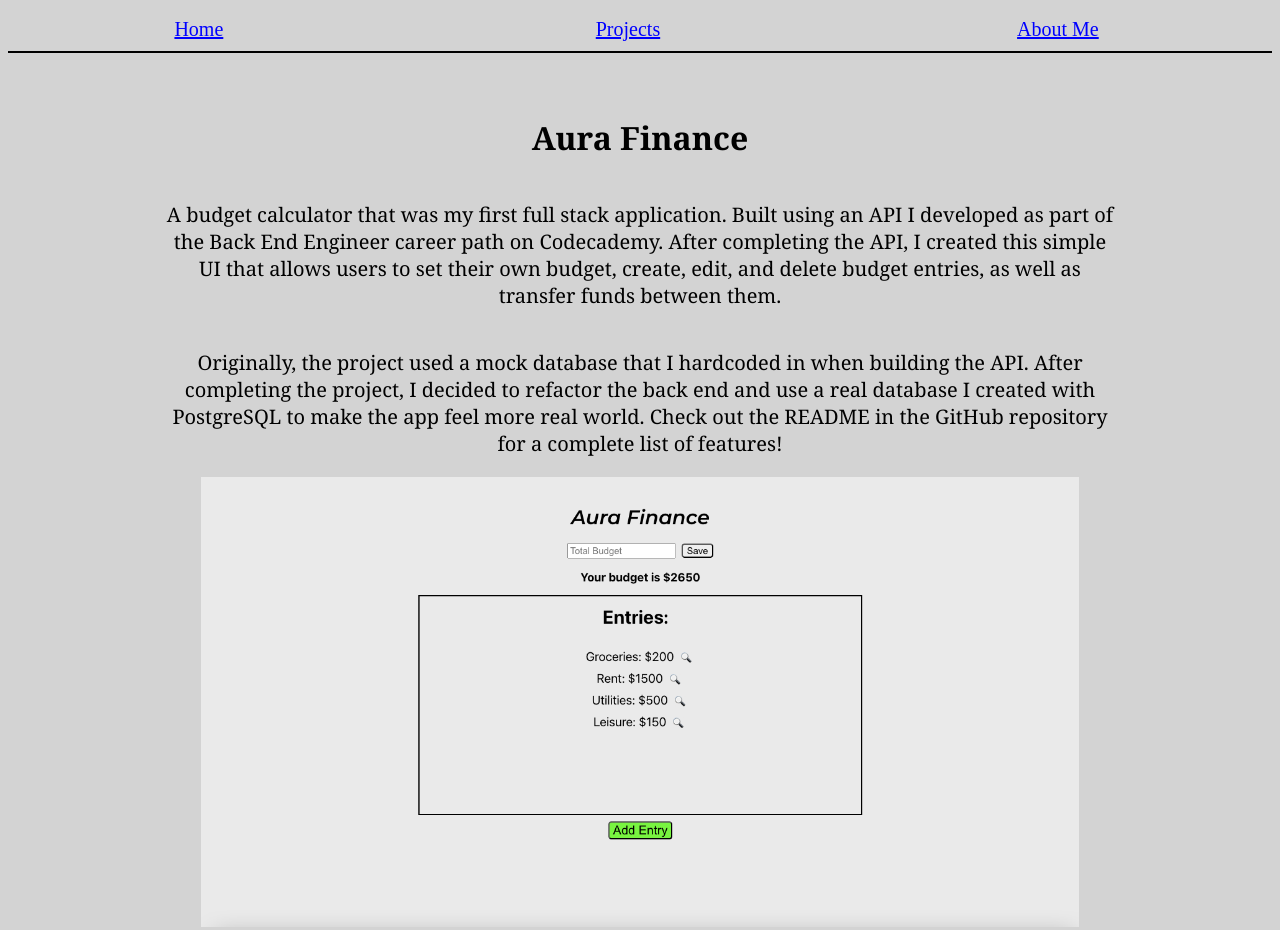
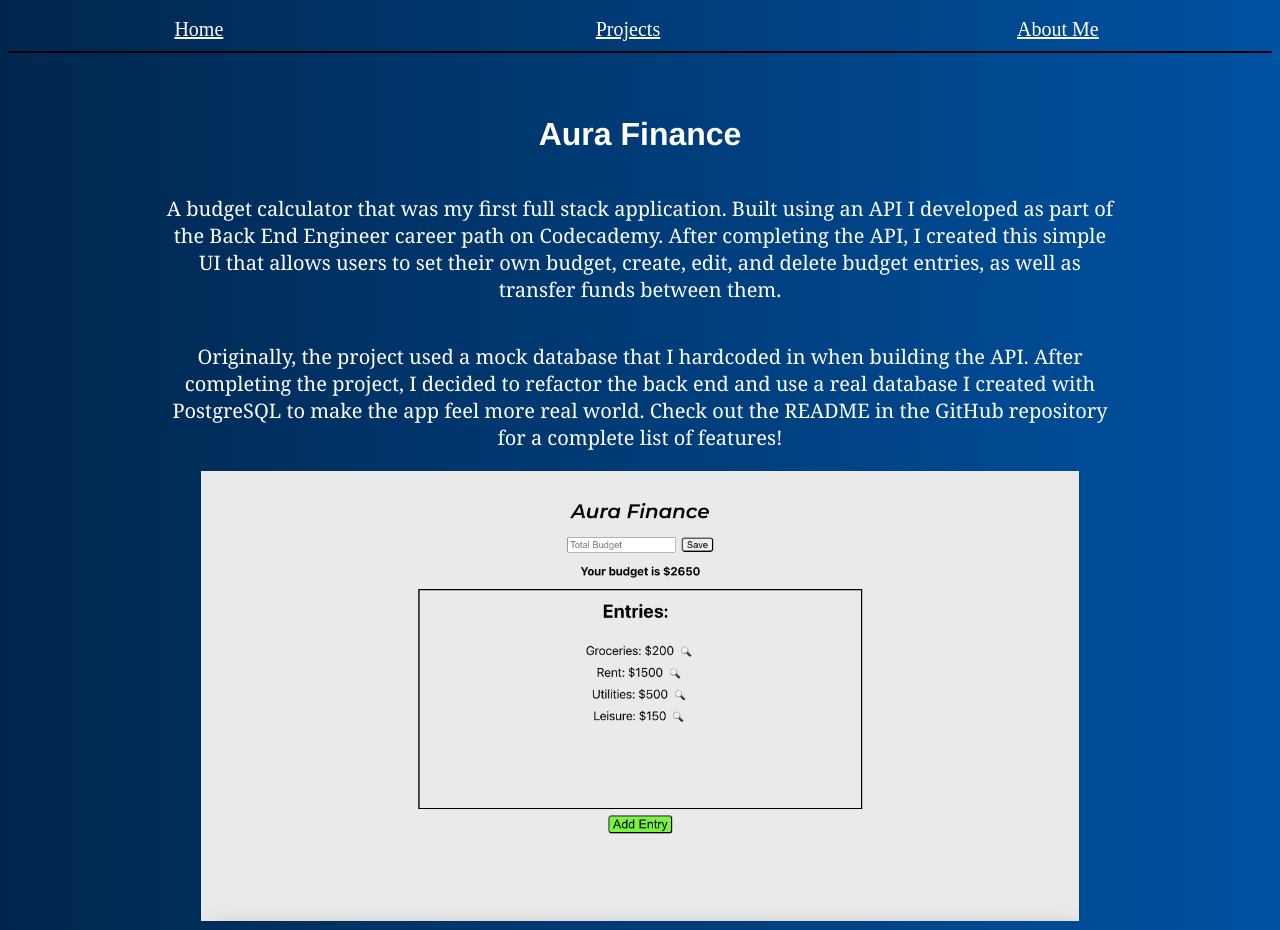
Before and after one commit to MrStealurCar/MrStealurCar.github.io, a plain HTML site: page projects.html in a window 1280 px wide. Shown: the top 930 px of the page. Drawn offline with Linux system fonts and the light colour scheme.

Commit message:
style(style): add gradient background, change font color

```diff
--- a/css/style.css
+++ b/css/style.css
@@ -1,13 +1,17 @@
-a {
-  color: blue;
+html {
+  min-height: 100%;
 }
 
 a:hover {
-  color: #0096ff;
+  color: aqua;
 }
 
 * {
-  background-color: lightgray;
+  color: white;
+}
+
+body {
+  background: linear-gradient(to right, #00264d, #0052a2);
 }
 
 main {
@@ -36,6 +40,7 @@ main {
 .description {
   font-size: 18px;
   text-align: center;
+  height: auto;
 }
 
 /* about.html styles */
@@ -79,6 +84,7 @@ main {
 }
 
 .project-title {
+  font-family: Helvetica, Haettenschweiler, "Arial Narrow Bold", sans-serif;
   margin-top: 5%;
 }
 
```
